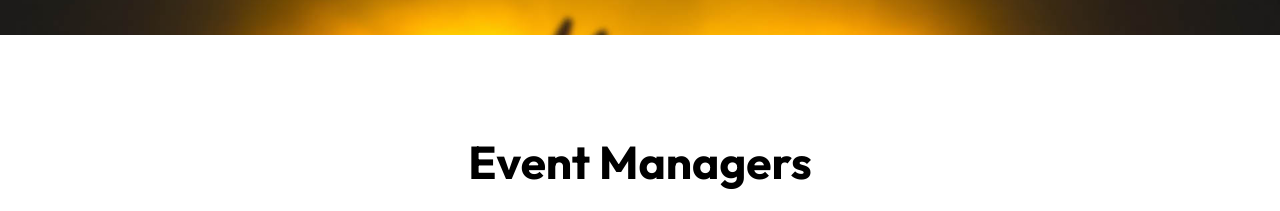
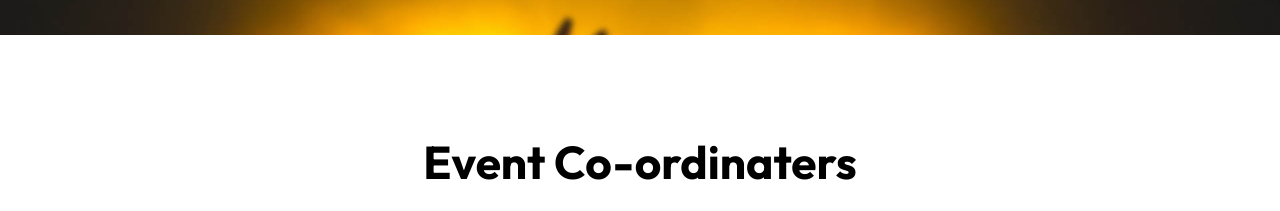
Before and after one commit to sakethreddyt/Ysrcp-Nutakki.github.io, a plain HTML site: page index.html in a window 1280 px wide. Shown: the part 1320-1531 px from the top of the page. Drawn offline with Linux system fonts and the light colour scheme; grey boxes are pictures that could not be loaded.

Commit message:
Update index.html

```diff
--- a/index.html
+++ b/index.html
@@ -238,7 +238,7 @@
                 <div class="row justify-content-center">
 
                     <div class="col-12 text-center">
-                        <h2 class="mb-4">Event Managers</h1>
+                        <h2 class="mb-4">Event Co-ordinaters</h1>
                     </div>
 
                     <div class="col-lg-5 col-12">
```
